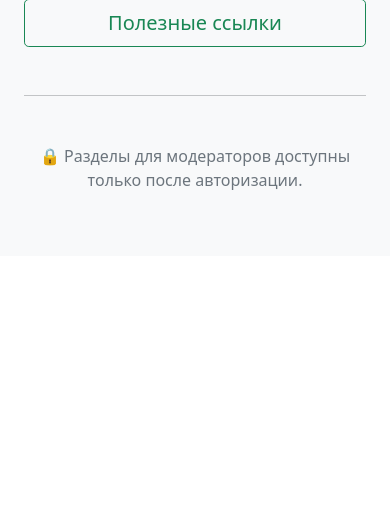
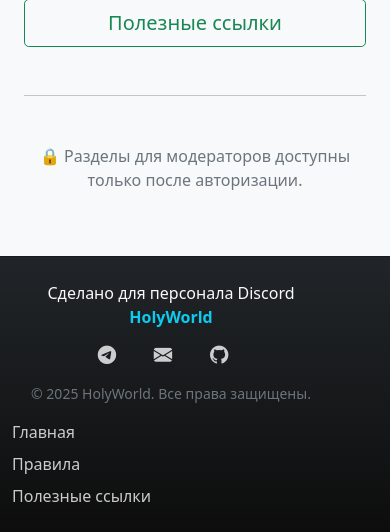
Before and after one commit to remodik/HolyWorldStaff-Website, a Flask app: page / in a window 390 px wide. Shown: the part 1084-1616 px from the top of the page. Before the commit the page ends 1274 px from the top, so only its background shows below. Run offline with Flask 3, Linux system fonts and the light colour scheme; parts of the project's set-up code (start-up, migrations or seed data) failed here and were passed over; some libraries are stand-ins or nearby versions.

Commit message:
Add footer with links, social icons, and branding to base template
- Updated Bootstrap Icons to version 1.11.1.
- Introduced a styled footer section with helpful links, social media buttons, and copyright information.
- Ensured responsive design for better display on smaller screens.

```diff
--- a/templates/base.html
+++ b/templates/base.html
@@ -6,7 +6,7 @@
     <meta name="csrf-token" content="{{ csrf_token() }}">
     <title>HolyWorld Staff</title>
     <link href="https://cdn.jsdelivr.net/npm/bootstrap@5.1.3/dist/css/bootstrap.min.css" rel="stylesheet">
-    <link rel="stylesheet" href="https://cdn.jsdelivr.net/npm/bootstrap-icons@1.8.1/font/bootstrap-icons.css">
+    <link rel="stylesheet" href="https://cdn.jsdelivr.net/npm/bootstrap-icons@1.11.1/font/bootstrap-icons.css">
     <link rel="stylesheet" href="{{ url_for('static', filename='css/style.css') }}">
     <style>
         .dropdown-menu {
@@ -94,6 +94,7 @@
         }
     </style>
 </head>
+
 <body>
     <nav class="navbar navbar-expand-lg navbar-dark bg-dark">
         <div class="container">
@@ -175,4 +176,87 @@
         });
     </script>
 </body>
+<footer class="footer mt-5">
+  <div class="container py-4">
+    <div class="d-flex justify-content-center align-items-start flex-wrap">
+      <div class="text-center me-5">
+        <p class="mb-2">Сделано для персонала Discord <span class="text-info"><strong>HolyWorld</strong></span></p>
+        <div class="mb-2">
+          <a href="https://t.me/remod3" target="_blank" class="social-link me-3" aria-label="Telegram">
+            <i class="bi bi-telegram"></i>
+          </a>
+          <a href="mailto:slenderzet@gmail.com" class="social-link me-3" aria-label="Email">
+            <i class="bi bi-envelope-fill"></i>
+          </a>
+          <a href="https://github.com/remodik" target="_blank" class="social-link me-3" aria-label="GitHub">
+            <i class="bi bi-github"></i>
+          </a>
+        </div>
+        <p class="mb-0 text-muted">
+            <small>&copy; {{ current_year }} HolyWorld. Все права защищены.</small>
+        </p>
+      </div>
+
+      <div class="footer-links text-start">
+        <ul class="list-unstyled mb-0">
+          <li class="mb-2"><a href="{{ url_for('index') }}" class="footer-link">Главная</a></li>
+          <li class="mb-2"><a href="{{ url_for('rules') }}" class="footer-link">Правила</a></li>
+          <li><a href="{{ url_for('links') }}" class="footer-link">Полезные ссылки</a></li>
+        </ul>
+      </div>
+    </div>
+  </div>
+</footer>
+
+<style>
+.footer {
+    background: linear-gradient(180deg, #212529 0%, #0d0d0d 100%);
+    border-top: 1px solid rgba(255,255,255,0.06);
+    color: #f8f9fa;
+}
+
+.footer .footer-link {
+    color: rgba(255,255,255,0.78);
+    text-decoration: none;
+    font-weight: 500;
+    transition: color 0.18s ease, transform 0.18s ease, text-shadow 0.18s ease;
+}
+.footer .footer-link:hover {
+    color: #0dcaf0;
+    transform: translateX(4px);
+    text-shadow: 0 0 6px rgba(13,202,240,0.18);
+}
+
+.footer .social-link {
+    color: rgba(255,255,255,0.78);
+    font-size: 1.15rem;
+    display: inline-flex;
+    align-items: center;
+    justify-content: center;
+    width: 36px;
+    height: 36px;
+    border-radius: 8px;
+    transition: transform 0.18s ease, color 0.18s ease, background 0.18s ease;
+}
+.footer .social-link:hover {
+    color: #0dcaf0;
+    transform: translateY(-3px) scale(1.05);
+    background: rgba(13,202,240,0.04);
+}
+
+.footer .footer-links ul li {
+    list-style: none;
+}
+
+@media (max-width: 767.98px) {
+    .footer .d-flex {
+        flex-direction: column;
+        align-items: center;
+    }
+    .footer-links {
+        margin-top: 15px;
+        text-align: center;
+    }
+}
+</style>
 </html>
```
